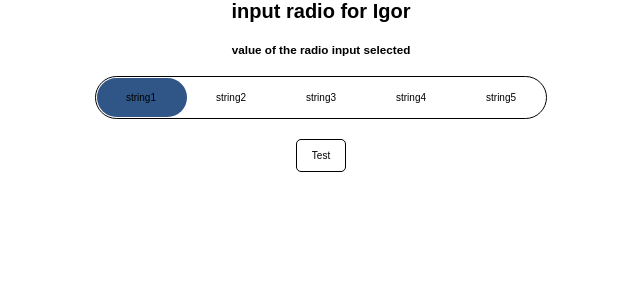
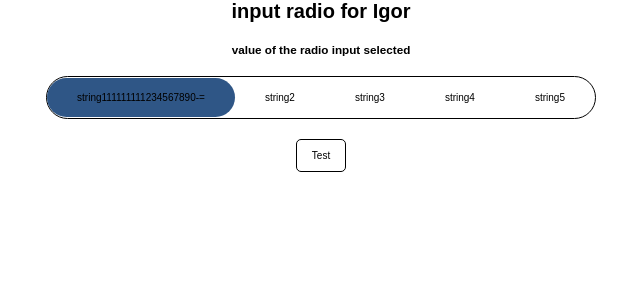
Before and after one commit to xkochevnikx/custom-checkbox, a React (Vite) app: page / in a window 1280 px wide. Shown: the top 300 px of the page, without its empty margins (319-959 px from the left). Built offline with nearby package versions, Linux system fonts and the light colour scheme.

Commit message:
fix TextRadio

```diff
--- a/src/TextRadio/TextRadio.module.css
+++ b/src/TextRadio/TextRadio.module.css
@@ -1,7 +1,7 @@
 .radioSwitch {
     display: flex;
     position: relative;
-    width: 100%;
+    /* width: 100%; */
     border: var(--switch-border-width) solid var(--primary-color);
     background-color: var(--switch-bg);
     border-radius: var(--switch-border-radius);
@@ -17,11 +17,12 @@
     align-items: center;
     justify-content: center;
     text-align: center;
-    width: calc(100% / var(--switch-item-number));
+    /* width: calc(100% / var(--switch-item-number)); */
     z-index: 1;
     padding: var(--switch-label-padding);
     cursor: pointer;
     color: var(--primary-color);
+    white-space: nowrap;
 }
 
 .radioSwitch input:checked + label {
@@ -36,13 +37,14 @@
     border-radius: var(--switch-border-radius);
     transition: 300ms transform ease-in-out;
     height: calc(100% - var(--switch-padding));
-    width: calc(
+    min-width: 75px;
+    /* width: calc(
         (100% / var(--switch-item-number)) -
             calc(var(--switch-padding) / var(--switch-item-number))
-    );
+    ); */
 }
 
-.radioSwitch input:nth-of-type(2):checked ~ .highlight {
+/* .radioSwitch input:nth-of-type(2):checked ~ .highlight {
     transform: translateX(100%);
 }
 
@@ -56,9 +58,9 @@
 
 .radioSwitch input:nth-of-type(5):checked ~ .highlight {
     transform: translateX(400%);
-}
+} */
 
-@media screen and (max-width: 767px) {
+/* @media screen and (max-width: 767px) {
     .radioSwitch {
         --switch-border-radius: 15px;
         flex-direction: column;
@@ -88,4 +90,4 @@
     .radioSwitch input:nth-of-type(5):checked ~ .highlight {
         transform: translateY(400%);
     }
-}
+} */
--- a/src/TextRadio/TextRadio.tsx
+++ b/src/TextRadio/TextRadio.tsx
@@ -1,7 +1,13 @@
-import { Fragment, InputHTMLAttributes } from 'react';
+import {
+    Fragment,
+    InputHTMLAttributes,
+    useEffect,
+    useRef,
+    useState,
+} from 'react';
 import { classNames } from '../helpers/classnames';
 import cls from './TextRadio.module.css';
-import { FieldValues, UseFormRegister, useForm } from 'react-hook-form';
+import { FieldValues, UseFormRegister } from 'react-hook-form';
 
 type itemRadio = {
     label: string;
@@ -12,28 +18,72 @@ interface ITextCheckboxProps extends InputHTMLAttributes<HTMLInputElement> {
     items: itemRadio[];
     register: UseFormRegister<FieldValues>;
     labelDesc?: string;
+    initialState?: number;
 }
 
 export const TextRadio = (props: ITextCheckboxProps) => {
-    const { items, register, labelDesc = 'radio' } = props;
+    const { items, register, labelDesc = 'radio', initialState = 0 } = props;
+
+    const [selectItem, setSelectItem] = useState(initialState);
+
+    //! Генерируем массив ссылок на основе количества меток
+    const refsMap = (labels: itemRadio[]) =>
+        labels.map(() => useRef<HTMLLabelElement>(null));
+
+    //! ссылка на контейнер
+    const sliderRef = useRef<HTMLFieldSetElement>(null);
+
+    //! ссылка на слайдер
+    const selectedSlideRef = useRef<HTMLDivElement>(null);
+
+    //! Генерируем ссылки для каждой метки
+    const textRefs = refsMap(items);
+
+    //! получаю индекс выбранного элемента
+    const handleClick = (index: number) => {
+        setSelectItem(index);
+    };
+
+    useEffect(() => {
+        //! получаю слайдер
+        const slider = selectedSlideRef.current;
+        //! при каждом изменении выбранного элемента получаю его координаты относительно контейнера и размер и после эти значения присваиваю
+        const selectedLabel = textRefs[selectItem].current;
+        if (selectedLabel && slider) {
+            const { offsetLeft } = selectedLabel;
+            const { width } = selectedLabel.getBoundingClientRect();
+            slider.style.left = `${offsetLeft}px`;
+            slider.style.width = `${width}px`;
+        }
+    }, [sliderRef, selectItem]);
 
     return (
-        <fieldset className={classNames(cls.radioSwitch, {}, [])}>
+        <fieldset
+            ref={sliderRef}
+            className={classNames(cls.radioSwitch, {}, [])}
+        >
             {items
-                ? items.map(({ label, value }) => (
+                ? items.map(({ label, value }, index) => (
                       <Fragment key={value}>
                           <input
                               {...register(labelDesc)}
                               type="radio"
                               id={value}
                               value={value}
+                              onClick={() => handleClick(index)}
                           />
-                          <label htmlFor={value}>{label}</label>
+                          <label ref={textRefs[index]} htmlFor={value}>
+                              {label}
+                          </label>
                       </Fragment>
                   ))
                 : null}
 
-            <div className={cls.highlight}></div>
+            <div
+                style={{ width: textRefs[selectItem].current?.clientWidth }}
+                className={cls.highlight}
+                ref={selectedSlideRef}
+            ></div>
         </fieldset>
     );
 };
--- a/src/consts/consts.ts
+++ b/src/consts/consts.ts
@@ -1,6 +1,6 @@
 export const items = [
     {
-        label: 'string1',
+        label: 'string111111111234567890-=',
         value: 'string1',
     },
     {
```
